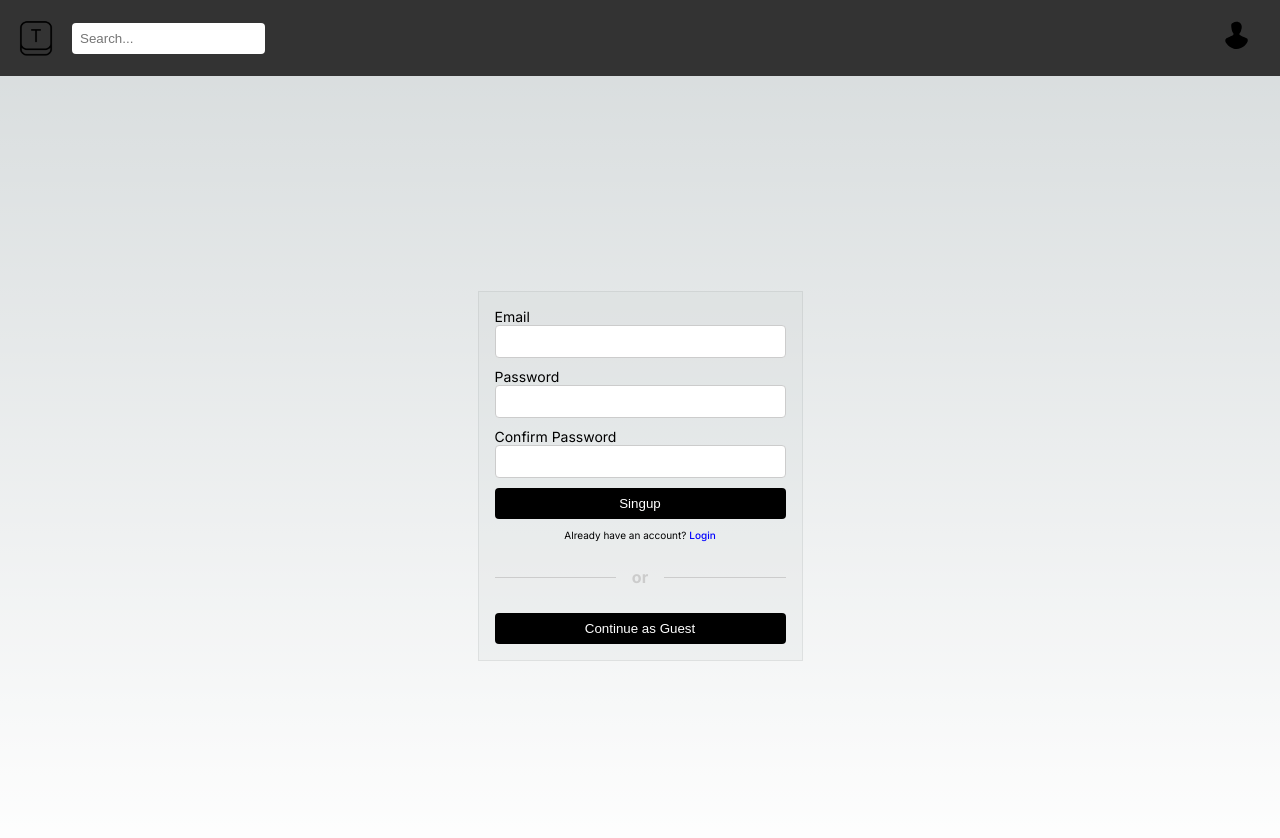
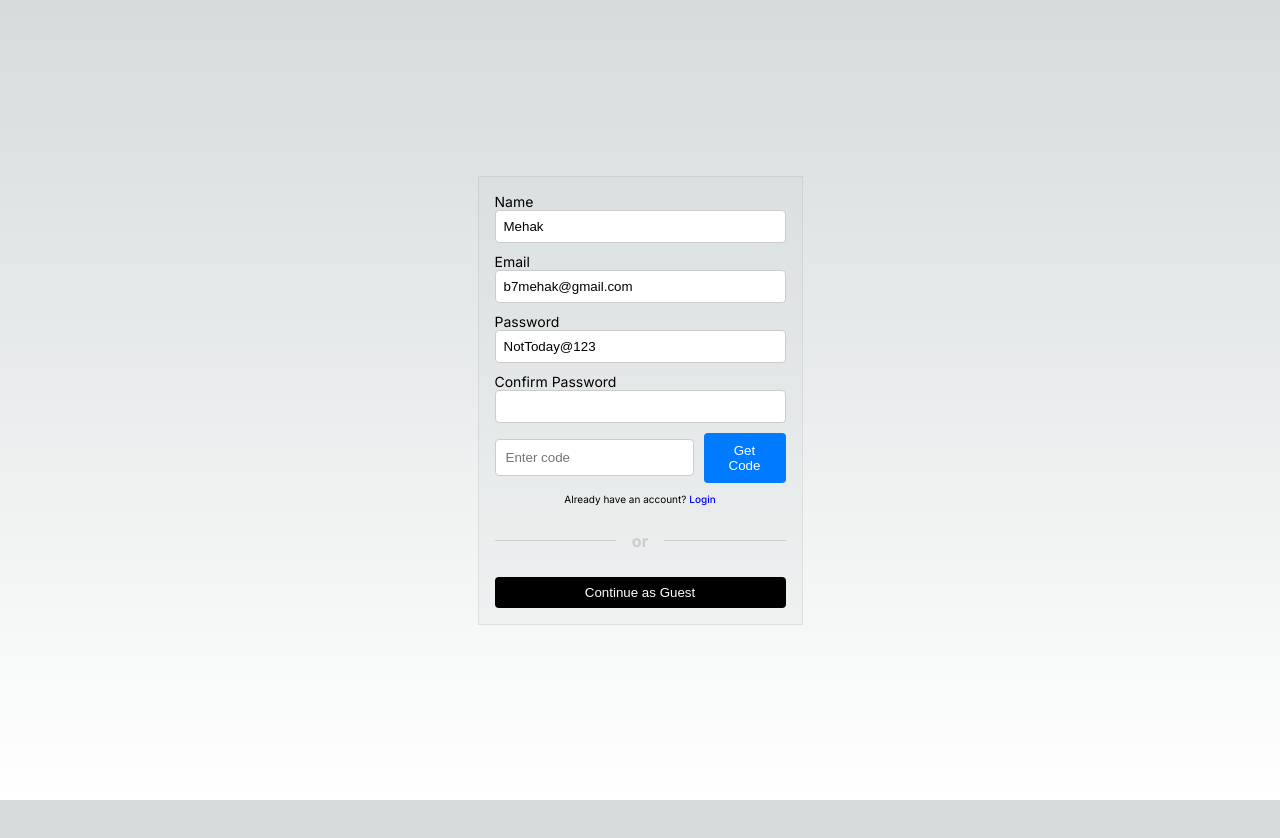
Before and after one commit to naushad2403/Tuning, a Next.js app in the folder client/: page /signup in a window 1280 px wide. Shown: the top 838 px of the page. After the commit the page ends 800 px from the top, so only its background shows below. Built offline with nearby package versions, Linux system fonts and the light colour scheme.

Commit message:
[feature]: signup api integration

```diff
--- a/client/next.config.js
+++ b/client/next.config.js
@@ -1,4 +1,15 @@
 /** @type {import('next').NextConfig} */
-const nextConfig = {}
+const nextConfig = {};
+module.exports = {
+  async rewrites() {
+    return [
+      {
+        source: "/user/:path*",
+        destination:
+          "https://6nwki6q3vl.execute-api.us-east-1.amazonaws.com/user/:path*",
+      },
+    ];
+  },
+};
 
-module.exports = nextConfig
+// module.exports = nextConfig
--- a/client/package.json
+++ b/client/package.json
@@ -9,6 +9,7 @@
     "lint": "next lint"
   },
   "dependencies": {
+    "axios": "^1.4.0",
     "eslint": "8.46.0",
     "eslint-config-next": "13.4.13",
     "next": "13.4.13",
--- a/client/src/app/layout.js
+++ b/client/src/app/layout.js
@@ -1,7 +1,8 @@
+"use client";
 import TopNavBar from "@/layouts/TopNavBar";
 import "./globals.css";
 import { Inter } from "next/font/google";
-
+import { usePathname } from "next/navigation";
 const inter = Inter({ subsets: ["latin"] });
 
 export const metadata = {
@@ -10,10 +11,13 @@ export const metadata = {
 };
 
 export default function RootLayout({ children }) {
+  const pathname = usePathname();
+  const noNav = ["/login", "/signup"];
+
   return (
     <html lang="en">
       <body className={inter.className}>
-        <TopNavBar />
+        {!noNav.includes(pathname) && <TopNavBar />}
         {children}
       </body>
     </html>
--- a/client/src/app/signup/constant.js
+++ b/client/src/app/signup/constant.js
@@ -1,4 +1,9 @@
 export const fields = [
+  {
+    name: "name",
+    label: "Name",
+    validation: ["required"],
+  },
   {
     name: "email",
     label: "Email",
--- a/client/src/app/signup/page.jsx
+++ b/client/src/app/signup/page.jsx
@@ -7,16 +7,50 @@ import Link from "next/link";
 import Button from "@/components/Button/Button";
 import style from "../page.module.css";
 import Seprator from "@/components/seprator/Seprator";
+import axios from "axios";
+import InputWithButton from "@/components/Input/InputwithButton";
 
 const SignUp = (props) => {
   const [info, setInfo] = useState({
-    email: "",
-    password: "",
+    name: "Mehak",
+    email: "b7mehak@gmail.com",
+    password: "NotToday@123",
     confirmPassword: "",
   });
 
+  const [confirmationCode, setConfirmationCode] = useState("");
+
+  const onCodeUpdate = (code) => {
+    setConfirmationCode(code);
+  };
+
   const onChange = (name, value) => {
     setInfo((prev) => ({ ...prev, [name]: value }));
+  };
+
+  const handleSignUp = async () => {
+    try {
+      const data = await axios.post("/user/signup", {
+        email: info.email,
+        password: info.password,
+        name: info.name,
+      });
+    } catch (e) {
+      console.log("Error while login in");
+    }
+  };
+
+  const confirmationSingUp = async () => {
+    console.log("inside this confriamtaion");
+    try {
+      const data = await axios.post("/user/confirm-signup", {
+        confirmationCode: confirmationCode,
+        email: info.email,
+      });
+      console.log("nside this data is", data);
+    } catch (e) {
+      console.log("Error while login in", e);
+    }
   };
 
   return (
@@ -30,8 +64,18 @@ const SignUp = (props) => {
             value={info[item.name]}
           />
         ))}
+        <InputWithButton
+          input={confirmationCode}
+          onChange={onCodeUpdate}
+          onClick={handleSignUp}
+          placeholder={"Enter code"}
+        >
+          Get Code
+        </InputWithButton>
 
-        <Button>Singup</Button>
+        {confirmationCode.length > 0 && (
+          <Button onClick={confirmationSingUp}>Singup</Button>
+        )}
         <div className={style.info}>
           Already have an account? <Link href={"/login"}> Login</Link>
         </div>
--- /dev/null
+++ b/client/src/components/Input/InputwithButton.jsx
@@ -0,0 +1,29 @@
+// components/InputWithButton.js
+import styles from "./inputwithbutton.module.css";
+
+const InputWithButton = ({
+  onChange,
+  onClick,
+  input,
+  children,
+  placeholder,
+}) => {
+  return (
+    <div className={styles.container}>
+      <input
+        type="text"
+        placeholder={placeholder}
+        value={input}
+        onChange={(e) => {
+          onChange(e.target.value);
+        }}
+        className={styles.input}
+      />
+      <button onClick={onClick} className={styles.button}>
+        {children}
+      </button>
+    </div>
+  );
+};
+
+export default InputWithButton;
--- /dev/null
+++ b/client/src/components/Input/inputwithbutton.module.css
@@ -0,0 +1,26 @@
+/* styles/InputWithButton.module.css */
+.container {
+  display: flex;
+  align-items: center;
+}
+
+.input {
+  padding: 10px;
+  margin-right: 10px;
+  border: 1px solid #ccc;
+  border-radius: 4px;
+}
+
+.button {
+  padding: 10px 20px;
+  background-color: #007bff;
+  color: #fff;
+  border: none;
+  border-radius: 4px;
+  cursor: pointer;
+  transition: background-color 0.3s;
+}
+
+.button:hover {
+  background-color: #0056b3;
+}
```
Also changed, not shown: client/src/helper/validator.js (added, +17 -0 lines), 1 other file (tests, documents, lock files or other folders).
